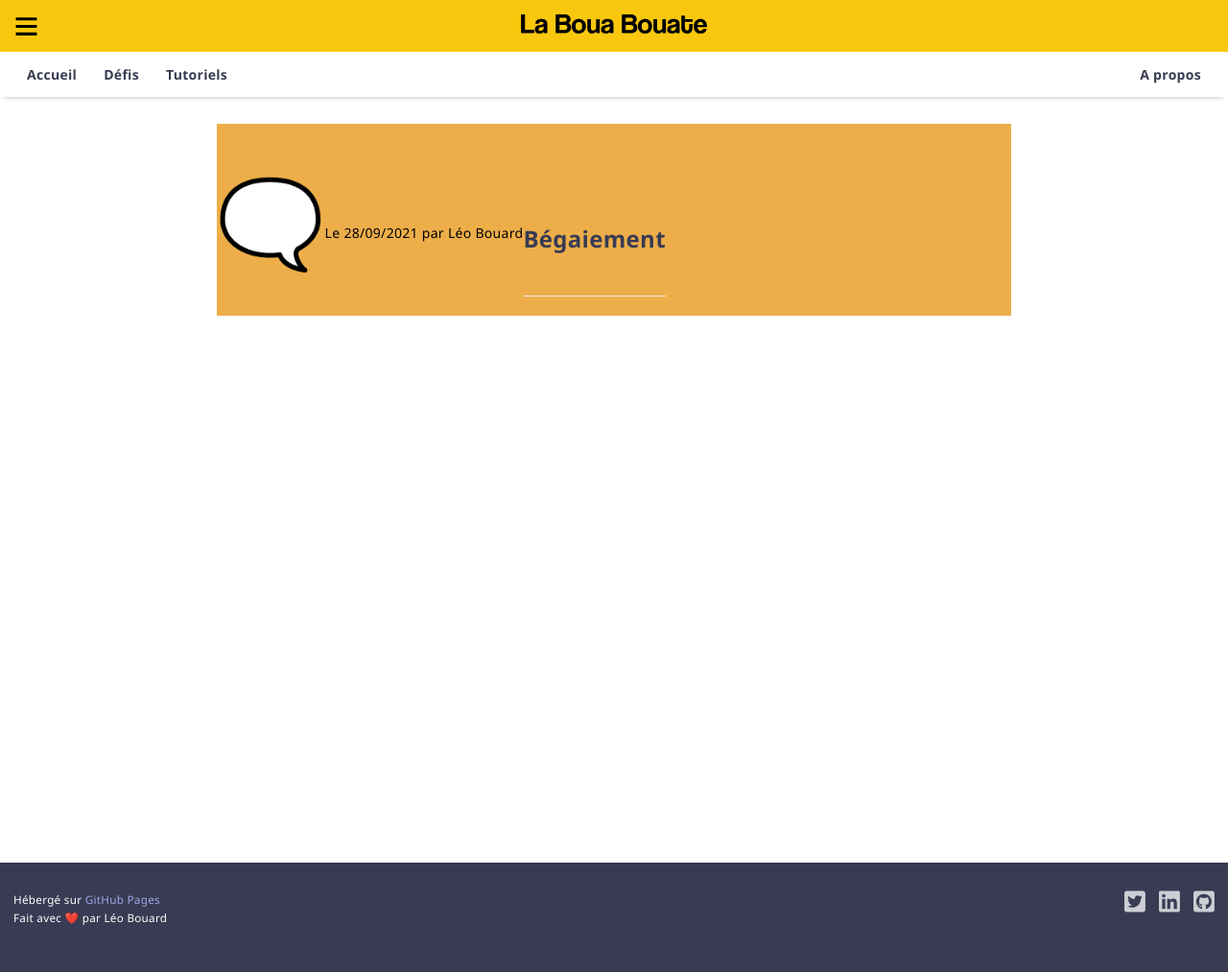
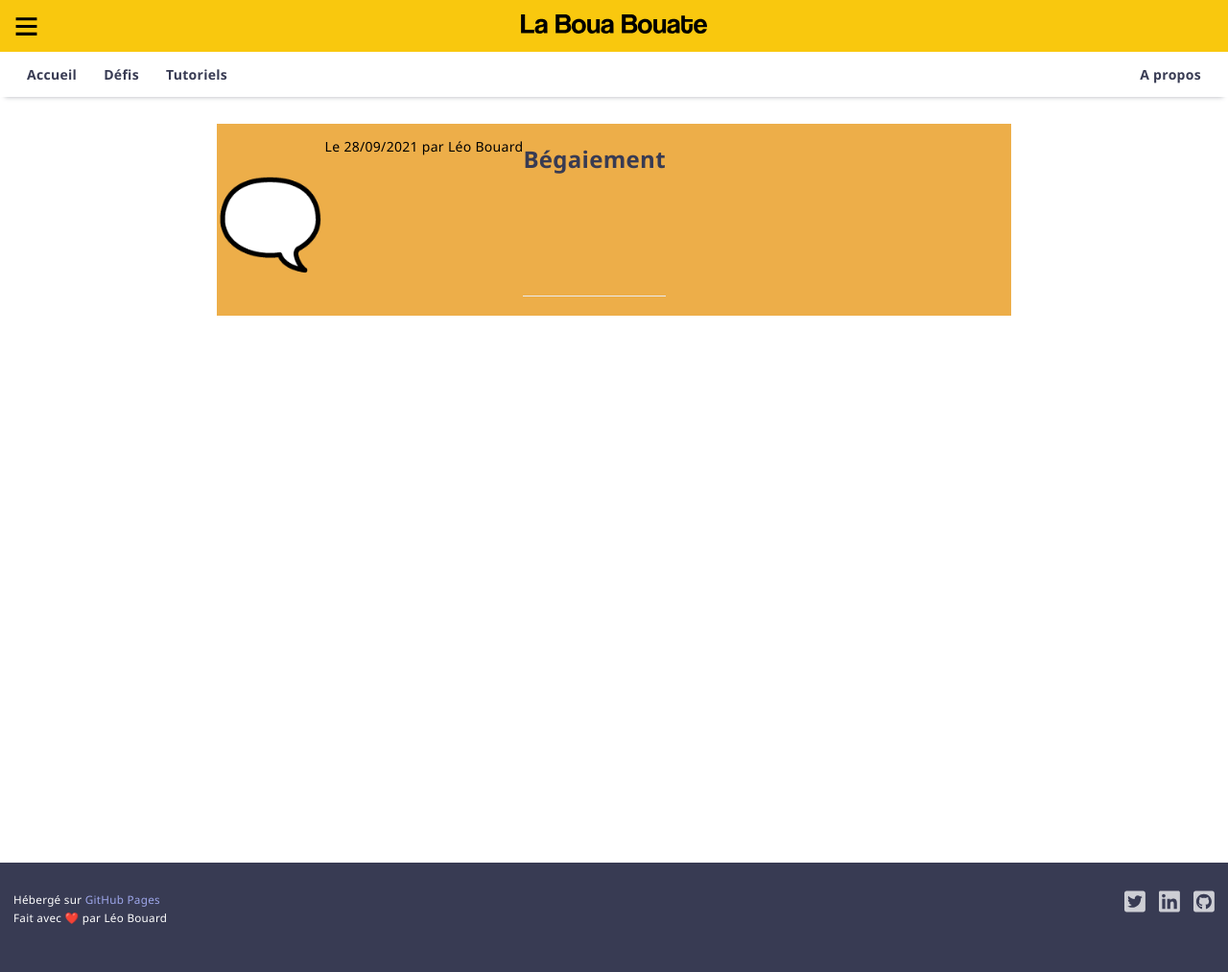
Before and after one commit to leobouard/leobouard.github.io, a Jekyll site: the page built from _posts/2021-09-28-begaiement.md, in a window 1280 px wide. Shown: the whole page at 96% size. Built offline with Jekyll 4.4.1, drawn with Linux system fonts in a browser that asks for light colours.

Commit message:
Update posts.scss

```diff
--- a/assets/css/posts.scss
+++ b/assets/css/posts.scss
@@ -62,11 +62,11 @@
     left: 0;
     right: 0;
     height: 200px;
-    line-height: 200px;
     display: flex;
 
     .icon {
         font-size: 90px;
         text-align: center;
+        line-height: 200px;
     }
 }
```
